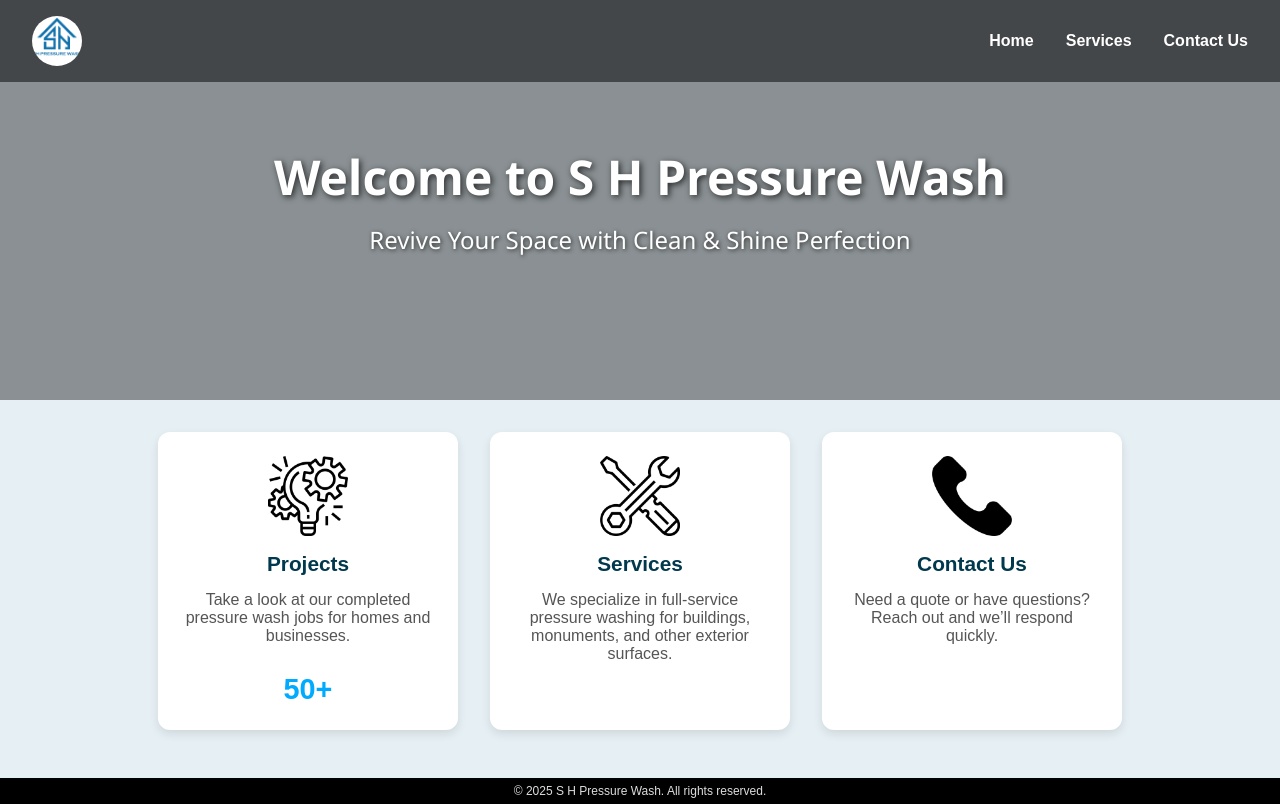
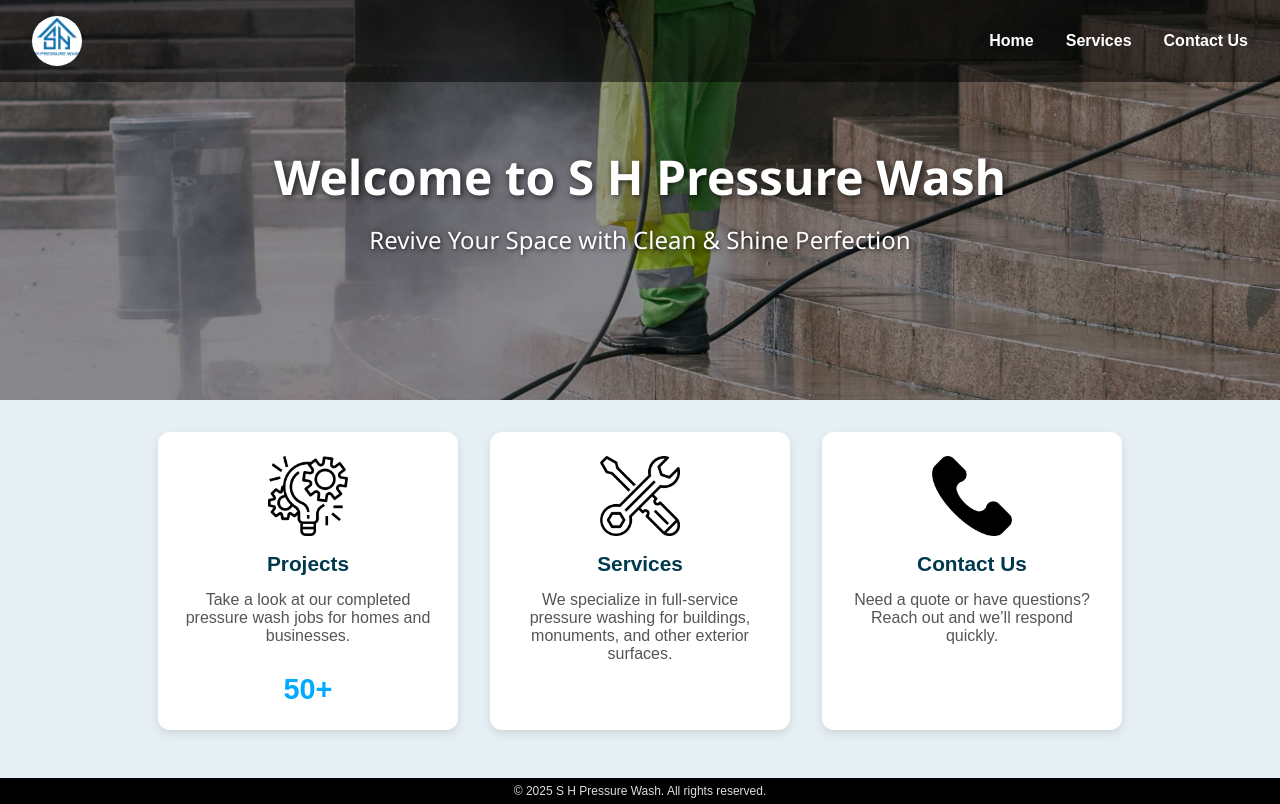
Before and after one commit to Shaheed-Afreed/SH-Pressure-, a plain HTML site: page index.html in a window 1280 px wide. Drawn offline with Linux system fonts and the light colour scheme; the site is published under a folder, as on GitHub Pages, so addresses that start at the root find nothing.

Commit message:
First Images Changes

```diff
--- a/index.html
+++ b/index.html
@@ -72,7 +72,7 @@
     .hero-header {
       position: relative;
       height: 400px; /* Reduced height */
-      background-image: url('/compund.jpg');
+      background-image: url('./compund.jpg');
       background-size: cover;
       background-position: center;
       display: flex;
```
